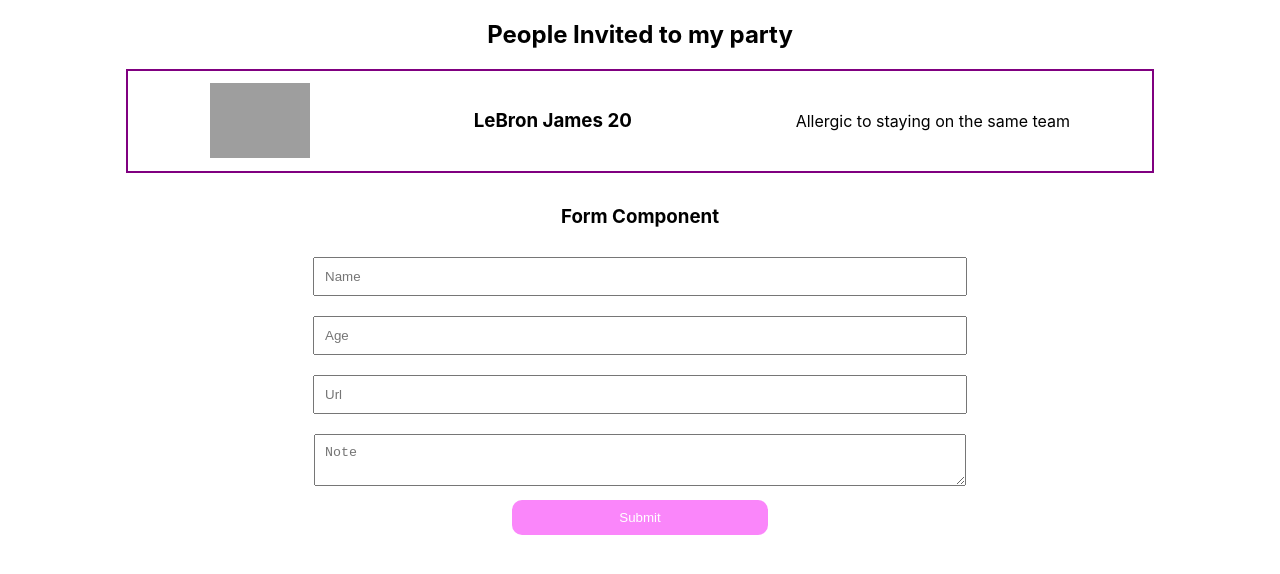
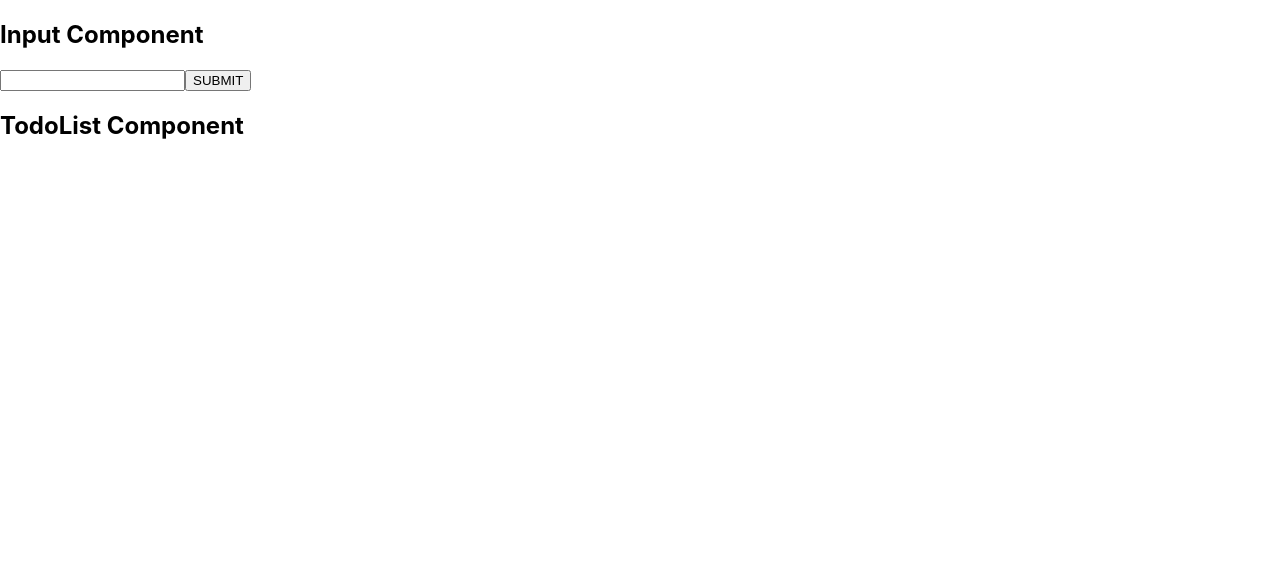
Before and after one commit to caleberi/portfolio, a React (Create React App) app: page /todo in a window 1280 px wide. Shown: the top 574 px of the page. Built offline with nearby package versions, Linux system fonts and the light colour scheme; grey boxes are pictures that could not be loaded.

Commit message:
more basic TS with react

```diff
--- a/package.json
+++ b/package.json
@@ -12,6 +12,8 @@
     "@types/react-dom": "^17.0.9",
     "react": "^18.0.0",
     "react-dom": "^18.0.0",
+    "react-icons": "^4.3.1",
+    "react-router-dom": "^6.3.0",
     "react-scripts": "5.0.0",
     "typescript": "^4.4.2",
     "web-vitals": "^2.1.0",
--- a/src/App.tsx
+++ b/src/App.tsx
@@ -3,6 +3,13 @@
 import './App.css';
 import Form from './Components/Form';
 import List from './Components/List';
+import TodoPage from './Pages/TodoPage'
+import {
+  BrowserRouter,
+  Routes,
+  Route,
+} from "react-router-dom";
+// import Todo from './Components/Todo';
 
 
 export interface IState{
@@ -30,12 +37,22 @@
 
 
   return (
-    <div className="App">
-      <h2>People Invited to my party</h2>
-      <List people={person}/>
+    <BrowserRouter>
+      <Routes>
+        <Route path="/" element={
+            <div className="App">
+            <h2>People Invited to my party</h2>
+            <List people={person}/>
 
-      <Form people={person} setPeople={setPerson}/>
-    </div>
+            <Form people={person} setPeople={setPerson}/>
+          </div>
+        } />
+
+        {/* SECOND ROUTE */}
+        <Route path="/todo" element={<TodoPage />}/>
+
+      </Routes>
+    </BrowserRouter>
   );
 }
 
--- a/src/Components/List.tsx
+++ b/src/Components/List.tsx
@@ -12,6 +12,7 @@
 //   }
 
 const List: React.FC<IProps> = ({ people }) => {
+  // we are destructuring the people array we passed down as props 😄
     console.log(people)
 
     // typescript makes you put a return on your functions...
--- /dev/null
+++ b/src/Components/Todo/Input.tsx
@@ -0,0 +1,24 @@
+import React from 'react'
+
+interface IProps {
+    todo: string
+    setTodo: React.Dispatch<React.SetStateAction<string>>
+    handleAdd: (e: React.FormEvent) => void;
+}
+
+const Input: React.FC<IProps> = ({ todo, setTodo, handleAdd }) => {
+    // console.log(todo)
+  return (
+    <form>
+        <h2>Input Component</h2>
+        <input
+            type="text"
+            value={todo}
+            onChange={(e) => setTodo(e.target.value)}
+        />
+        <button onClick={handleAdd}>SUBMIT</button>
+    </form>
+  )
+}
+
+export default Input
--- /dev/null
+++ b/src/Components/Todo/SingleTodo.tsx
@@ -0,0 +1,26 @@
+import React from 'react'
+import { Todo } from '../../Models/Todo'
+import '../../Styles/SingleTodo.css';
+import { AiFillEdit, AiFillDelete } from 'react-icons/ai'
+import { MdDone } from 'react-icons/md'
+
+interface Props{
+    todo: Todo
+    todos: Todo[]
+    setTodos: React.Dispatch<React.SetStateAction<Todo[]>>
+}
+
+const SingleTodo:React.FC<Props> = ({ todo, todos, setTodos }) => {
+  return (
+    <form className='singleTodo'>
+        <div className='singleTodo__list'>
+            <p>{todo.todo}</p>
+            <span><AiFillEdit /></span>
+            <span><AiFillDelete /></span>
+            <span><MdDone /></span>
+        </div>
+    </form>
+  )
+}
+
+export default SingleTodo
--- /dev/null
+++ b/src/Components/Todo/TodoList.tsx
@@ -0,0 +1,33 @@
+import React from 'react'
+import { Todo } from '../../Models/Todo'
+import SingleTodo from './SingleTodo'
+
+interface Props{
+    todos: Todo[]
+    setTodos: React.Dispatch<React.SetStateAction<Todo[]>>
+}
+
+const TodoList:React.FC<Props> = ({ todos, setTodos }) => {
+    // console.log(todos)
+
+    const mappedTodos = todos.map(todo => (
+        <div key={todo.id}>
+            {/* <li>{todo.todo}</li> */}
+            <SingleTodo
+                todo={todo}
+                key={todo.id}
+                todos={todos}
+                setTodos={setTodos}
+            />
+        </div>
+    ))
+  return (
+    <div>
+        <h2>TodoList Component</h2>
+
+        {mappedTodos}
+    </div>
+  )
+}
+
+export default TodoList
--- /dev/null
+++ b/src/Models/Todo.ts
@@ -0,0 +1,5 @@
+export interface Todo {
+    id: number
+    todo: string
+    isDone: boolean
+}
--- /dev/null
+++ b/src/Pages/TodoPage.tsx
@@ -0,0 +1,45 @@
+import React, { useState } from 'react'
+// import Input from '../Components/Input'
+import Input from '../Components/Todo/Input'
+import TodoList from '../Components/Todo/TodoList'
+import { Todo } from '../Models/Todo'
+
+const TodoPage: React.FC = () => {
+    const [todo, setTodo] = useState<string>("")
+    const [todos, setTodos] = useState<Todo[]>([]) // An array of objects => useState<Todo[]>([])
+
+    const handleAdd = (e: React.FormEvent) => {
+        e.preventDefault()
+        if(todo){
+            setTodos([
+                ...todos,
+                {
+                    id: Date.now(),
+                    todo: todo,
+                    isDone: false
+                }
+            ])
+            setTodo("")
+        }
+        else{
+            alert("Baba, put something there jhor")
+        }
+
+    }
+
+
+
+  return (
+    <div>
+        <Input
+            todo={todo}
+            setTodo={setTodo}
+            handleAdd={handleAdd}
+        />
+
+        <TodoList todos={todos} setTodos={setTodos}/>
+    </div>
+  )
+}
+
+export default TodoPage
--- /dev/null
+++ b/src/Styles/SingleTodo.css
@@ -0,0 +1,23 @@
+.singleTodo{
+    /* background: black; */
+    /* color: white; */
+}
+
+.singleTodo__list{
+    display: flex;
+    align-items: center;
+    border: 1px solid red;
+    background: yellow;
+    width: 50%;
+    margin: 0 auto;
+    border-radius: 10px;
+}
+
+.singleTodo__list > p {
+    margin-right: auto;
+    font-size: 1.3rem;
+}
+
+.singleTodo__list > span{
+    margin: 0 10px;
+}
```
Also changed, not shown: src/Components/Form.tsx (+10 -0 lines), 1 other file (tests, documents, lock files or other folders).
